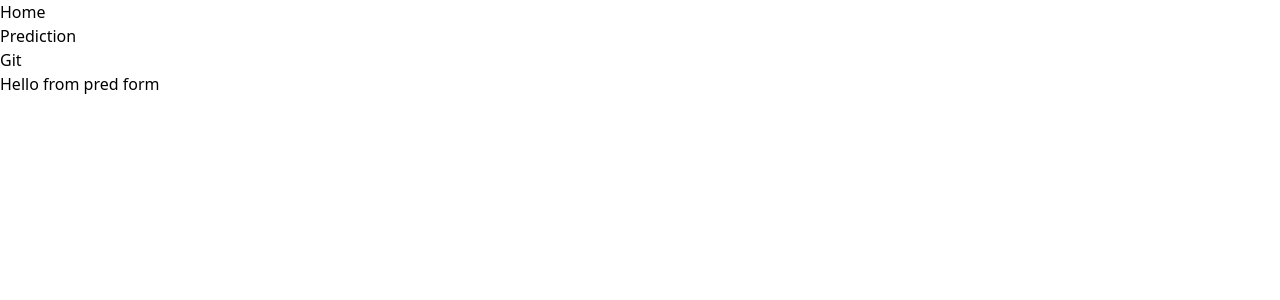
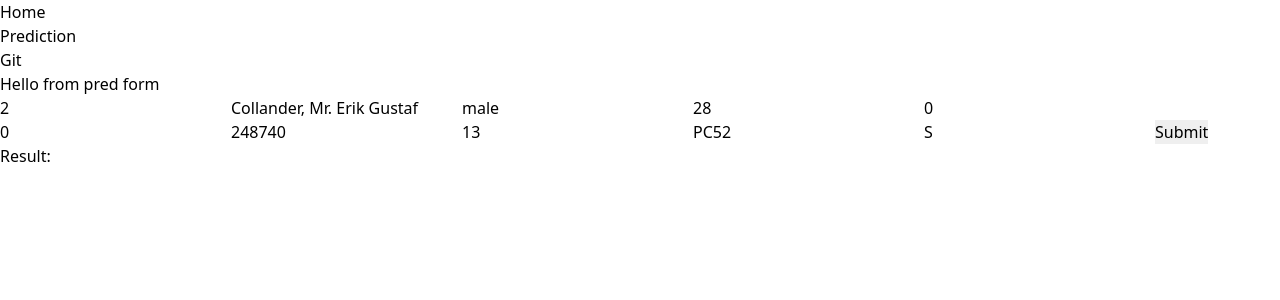
Before and after one commit to ArilessTir/react-ml-netlify, a React (Create React App) app: page /prediction in a window 1280 px wide. Shown: the top 300 px of the page. Built offline with nearby package versions, Linux system fonts and the light colour scheme.

Commit message:
add form

```diff
--- a/package.json
+++ b/package.json
@@ -7,6 +7,7 @@
     "@testing-library/jest-dom": "^5.11.4",
     "@testing-library/react": "^11.1.0",
     "@testing-library/user-event": "^12.1.10",
+    "axios": "^0.21.1",
     "react": "^17.0.2",
     "react-dom": "^17.0.2",
     "react-router": "^6.0.0-beta.0",
--- a/src/components/PredictionForm/index.jsx
+++ b/src/components/PredictionForm/index.jsx
@@ -1,6 +1,11 @@
+/* eslint-disable no-unused-vars */
 import React, { useState } from "react";
+import axios from "axios";
+// eslint-disable-next-line import/no-extraneous-dependencies
+import PropTypes from "prop-types";
 
-const PredictionForm = () => {
+// eslint-disable-next-line react/prop-types
+const PredictionForm = ({ childToParent }) => {
   const [data, setData] = useState({
     PassengerId: 343,
     Pclass: 2,
@@ -11,10 +16,9 @@ const PredictionForm = () => {
     Parch: 0,
     Ticket: "248740",
     Fare: 13.0,
-    Cabin: null,
+    Cabin: "PC52",
     Embarked: "S",
   });
-
   const handleChange = (key, value) => {
     setData((obj) => ({
       ...obj,
@@ -22,7 +26,121 @@ const PredictionForm = () => {
     }));
   };
 
-  return <div />;
+  const handleSubmit = (e) => {
+    e.preventDefault();
+    childToParent("loading");
+    setTimeout(() => {
+      axios
+        .post("https://mytitanicapipred.herokuapp.com/predict", data)
+        .then((res) => {
+          console.log(res);
+          childToParent(res.data);
+        })
+        .catch((err) => {
+          console.log(err);
+        });
+    }, 3000);
+  };
+
+  return (
+    <form className="block">
+      <input
+        placeholder="Pclass"
+        type="text"
+        defaultValue={data.Pclass}
+        onChange={(e) => {
+          e.preventDefault();
+          handleChange("Pclass", e.target.value);
+        }}
+      />
+      <input
+        placeholder="Name"
+        type="text"
+        defaultValue={data.Name}
+        onChange={(e) => {
+          e.preventDefault();
+          handleChange("Name", e.target.value);
+        }}
+      />
+      <input
+        placeholder="Sex"
+        type="text"
+        defaultValue={data.Sex}
+        onChange={(e) => {
+          e.preventDefault();
+          handleChange("Sex", e.target.value);
+        }}
+      />
+      <input
+        placeholder="Age"
+        type="text"
+        defaultValue={data.Age}
+        onChange={(e) => {
+          e.preventDefault();
+          handleChange("Age", e.target.value);
+        }}
+      />
+      <input
+        placeholder="SibSp"
+        type="text"
+        defaultValue={data.SibSp}
+        onChange={(e) => {
+          e.preventDefault();
+          handleChange("SibSp", e.target.value);
+        }}
+      />
+      <input
+        placeholder="Parch"
+        type="text"
+        defaultValue={data.Parch}
+        onChange={(e) => {
+          e.preventDefault();
+          handleChange("Parch", e.target.value);
+        }}
+      />
+      <input
+        placeholder="Ticket"
+        type="text"
+        defaultValue={data.Ticket}
+        onChange={(e) => {
+          e.preventDefault();
+          handleChange("Ticket", e.target.value);
+        }}
+      />
+      <input
+        placeholder="Fare"
+        type="text"
+        defaultValue={data.Fare}
+        onChange={(e) => {
+          e.preventDefault();
+          handleChange("Fare", e.target.value);
+        }}
+      />
+      <input
+        placeholder="Cabin"
+        type="text"
+        defaultValue={data.Cabin}
+        onChange={(e) => {
+          e.preventDefault();
+          handleChange("Cabin", e.target.value);
+        }}
+      />
+      <input
+        placeholder="Embarked"
+        type="text"
+        defaultValue={data.Embarked}
+        onChange={(e) => {
+          e.preventDefault();
+          handleChange("Embarked", e.target.value);
+        }}
+      />
+      <input type="submit" onClick={handleSubmit} />
+    </form>
+  );
+};
+
+PredictionForm.prototype = {
+  childToParent: PropTypes.function,
 };
 
 export default PredictionForm;
--- a/src/pages/Prediction/index.jsx
+++ b/src/pages/Prediction/index.jsx
@@ -1,13 +1,22 @@
-import React from "react";
+import React, { useState } from "react";
 import Navbar from "../../components/Navbar";
 import PredictionForm from "../../components/PredictionForm";
 
-const Prediction = () => (
-  <>
-    <Navbar />
-    <h1> Hello from pred form</h1>
-    <PredictionForm />
-  </>
-);
+const Prediction = () => {
+  const [result, setResult] = useState("");
+
+  const childToParent = (childData) => {
+    setResult(childData);
+  };
+
+  return (
+    <>
+      <Navbar />
+      <h1> Hello from pred form</h1>
+      <PredictionForm childToParent={childToParent} />
+      <h1>Result: {result} </h1>
+    </>
+  );
+};
 
 export default Prediction;
```
Also changed, not shown: 2 other files (tests, documents, lock files or other folders).
